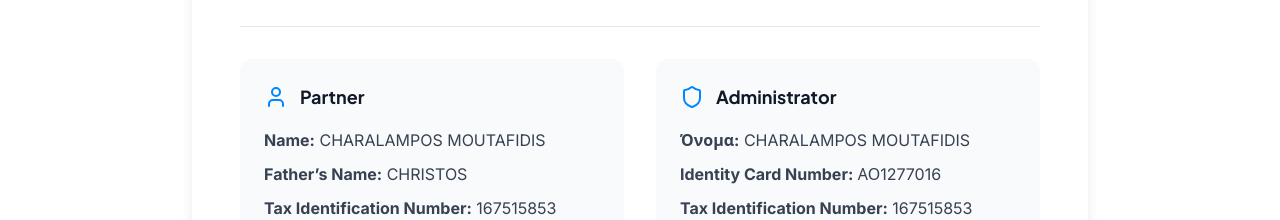
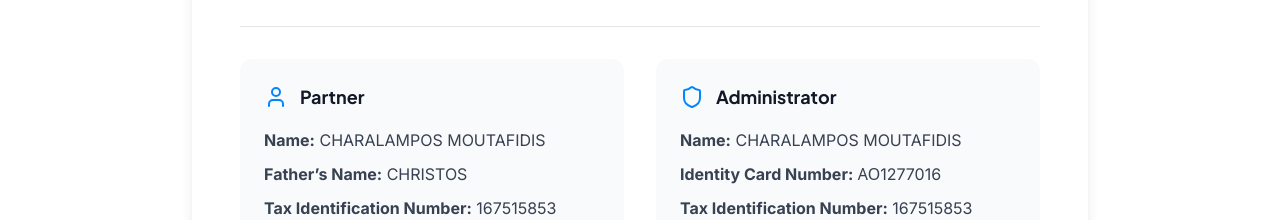
Before and after one commit to cmoutafidis/personal-brand, a React (Vite) app: page /legal in a window 1280 px wide. Shown: the part 820-1040 px from the top of the page. Built offline with nearby package versions, Linux system fonts and the light colour scheme.

Commit message:
Improvements

```diff
--- a/src/pages/Legal.tsx
+++ b/src/pages/Legal.tsx
@@ -135,7 +135,7 @@ const Legal: React.FC = () => {
                         </h3>
                       </div>
                       <div className="space-y-2 text-gray-700 dark:text-gray-300">
-                        <p><strong>Όνομα:</strong> CHARALAMPOS MOUTAFIDIS</p>
+                        <p><strong>Name:</strong> CHARALAMPOS MOUTAFIDIS</p>
                         <p><strong>Identity Card Number:</strong> ΑΟ1277016</p>
                         <p><strong>Tax Identification Number:</strong> 167515853</p>
                       </div>
```
